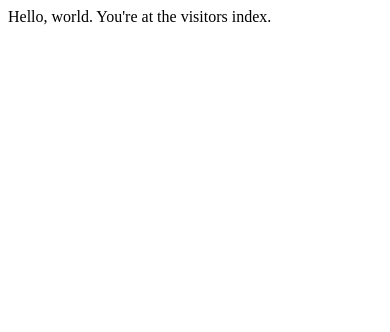
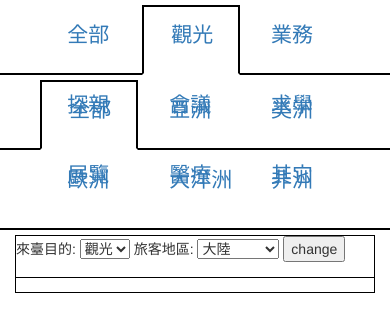
Before and after one commit to qiubite31/tw_visitor, a Django app: page /visitors/ in a window 390 px wide. Shown: the top 332 px of the page. Run offline with Django 3.2, Linux system fonts and the light colour scheme; some libraries are stand-ins or nearby versions.

Commit message:
remove highchart and add single area option

```diff
--- a/visitors/static/visitors/main.css
+++ b/visitors/static/visitors/main.css
@@ -28,3 +28,14 @@
     padding-left: 1.3em;
 
 }
+
+.panel-block {
+    border: 1px solid #000000;
+}
+.chart-option {
+    height: 3em;
+    border-bottom: 1px solid black;
+}
+#chart-container {
+    margin: 1em;
+}
--- a/visitors/templates/visitors/index.html
+++ b/visitors/templates/visitors/index.html
@@ -1 +1,86 @@
-Hello, world. You're at the visitors index.
+{% load staticfiles %}
+<!DOCTYPE html>
+<html lang="en">
+    <head>
+        <meta charset="utf-8">
+        <title>Taiwan Visitors by Area</title>
+
+        <script src="https://code.jquery.com/jquery-3.1.0.min.js"></script>
+        <script src="https://maxcdn.bootstrapcdn.com/bootstrap/3.3.7/js/bootstrap.min.js"></script>
+        <script src="https://code.highcharts.com/highcharts.js"></script>
+        <script src="https://code.highcharts.com/modules/exporting.js"></script>
+        <script src="{% static 'visitors/highchart_app.js' %}"></script>
+        <link rel="stylesheet" href="{% static 'visitors/main.css' %}">
+
+        <link rel="stylesheet" href="https://maxcdn.bootstrapcdn.com/bootstrap/3.3.7/css/bootstrap.min.css">
+    </head>
+    <body>
+        <header id="header">
+            <nav class="purpose">
+                <ul>
+                    <li><a href="#" data-purpose="All">全部</a></li>
+                    <li class="active"><a href="#" data-purpose="Pleasure">觀光</a></li>
+                    <li><a href="#" data-purpose="Business">業務</a></li>
+                    <li><a href="#" data-purpose="Visit Relatives">探親</a></li>
+                    <li><a href="#" data-purpose="Conference">會議</a></li>
+                    <li><a href="#" data-purpose="Study">求學</a></li>
+                    <li><a href="#" data-purpose="Exhibition">展覽</a></li>
+                    <li><a href="#" data-purpose="Medical Treatment">醫療</a></li>
+                    <li><a href="#" data-purpose="Others">其它</a></li>
+                </ul>
+            </nav>
+            <nav class="area">
+                <ul class="continent">
+                    <li class="active"><a href="#" data-purpose="All">全部</a></li>
+                    <li>
+                        <a href="#" data-purpose="亞洲地區">亞洲</a>
+                        <!--<ul cass="country">
+                            <li><a href="#" data-purpose="Mandland China">中國</a></li>
+                        </ul>-->
+                    </li>
+                    <li><a href="#" data-purpose="美洲地區">美洲</a></li>
+                    <li><a href="#" data-purpose="歐洲地區">歐洲</a></li>
+                    <li><a href="#" data-purpose="大洋洲">大洋洲</a></li>
+                    <li><a href="#" data-purpose="非洲地區">非洲</a></li>
+                </ul>
+            </nav>
+            <nav class="area">
+                <ul class="country">
+
+                </ul>
+            </nav>
+        </header>
+        <section class="col-lg-6 col-xs-12 col-sm-12">
+            <div class="panel-block">
+                <div class='chart-option'>
+                    <span>來臺目的: </span>
+                    <select class="purpose">
+                        <option value="觀光">觀光</option>
+                        <option value="業務">業務</option>
+                        <option value="探親">探親</option>
+                        <option value="會議">會議</option>
+                        <option value="求學">求學</option>
+                        <option value="展覽">展覽</option>
+                        <option value="醫療">醫療</option>
+                        <option value="其它">其它</option>
+                    </select>
+                    <span>旅客地區: </span>
+                    <select class="area">
+                        <option value="大陸">大陸</option>
+                        <option value="日本">日本</option>
+                        <option value="香港.澳門">香港.澳門</option>
+                        <option value="韓國">韓國</option>
+                        <option value="美國">美國</option>
+                        <option value="馬來西亞">馬來西亞</option>
+                        <option value="新加坡">新加坡</option>
+                        <option value="印尼">印尼</option>
+                    </select>
+                    <button id="chartCTR">change</button>
+                </div>
+                <div id="chart-container"></div>
+            </div>
+
+        </section>
+
+    </body>
+</html>
```
Also changed, not shown: visitors/static/visitors/app.js (added, +108 -0 lines).
